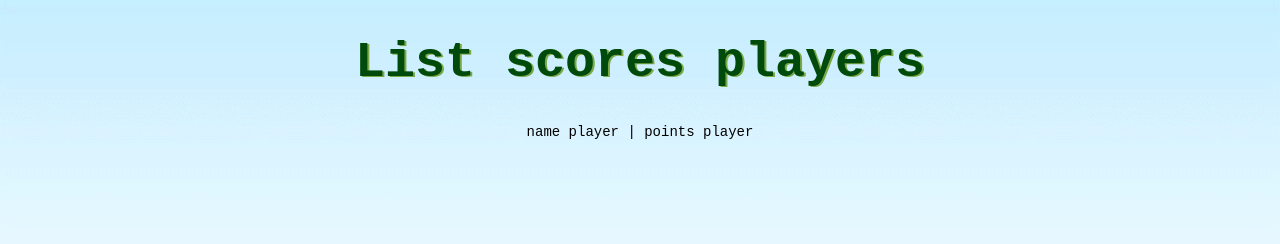
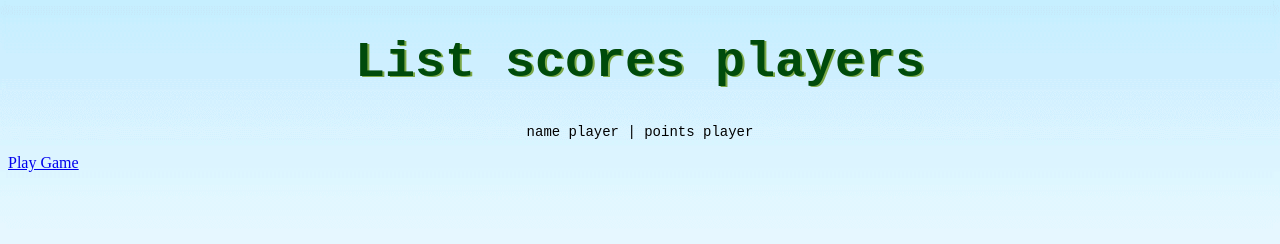
Before and after one commit to davidkumru/CodeBoy, a website: page scorelist.html in a window 1280 px wide. Shown: the top 244 px of the page. Drawn offline with Linux system fonts and the light colour scheme.

Commit message:
added link on scorelist to go back to game page

```diff
--- a/scorelist.html
+++ b/scorelist.html
@@ -10,7 +10,9 @@
 
 <div id="player">
   <p>name player | points player</p>
+</div>
 
+<a href="index.html">Play Game</a>
 
   </body>
 </head>
--- a/src/codeboy.js
+++ b/src/codeboy.js
@@ -1,3 +1,7 @@
+// document.getElementById("myForm").submit();
+//
+// formObject.submit()
+
 //canvas variables
 var canvas = document.getElementById("level");
 var context = canvas.getContext("2d");
```
